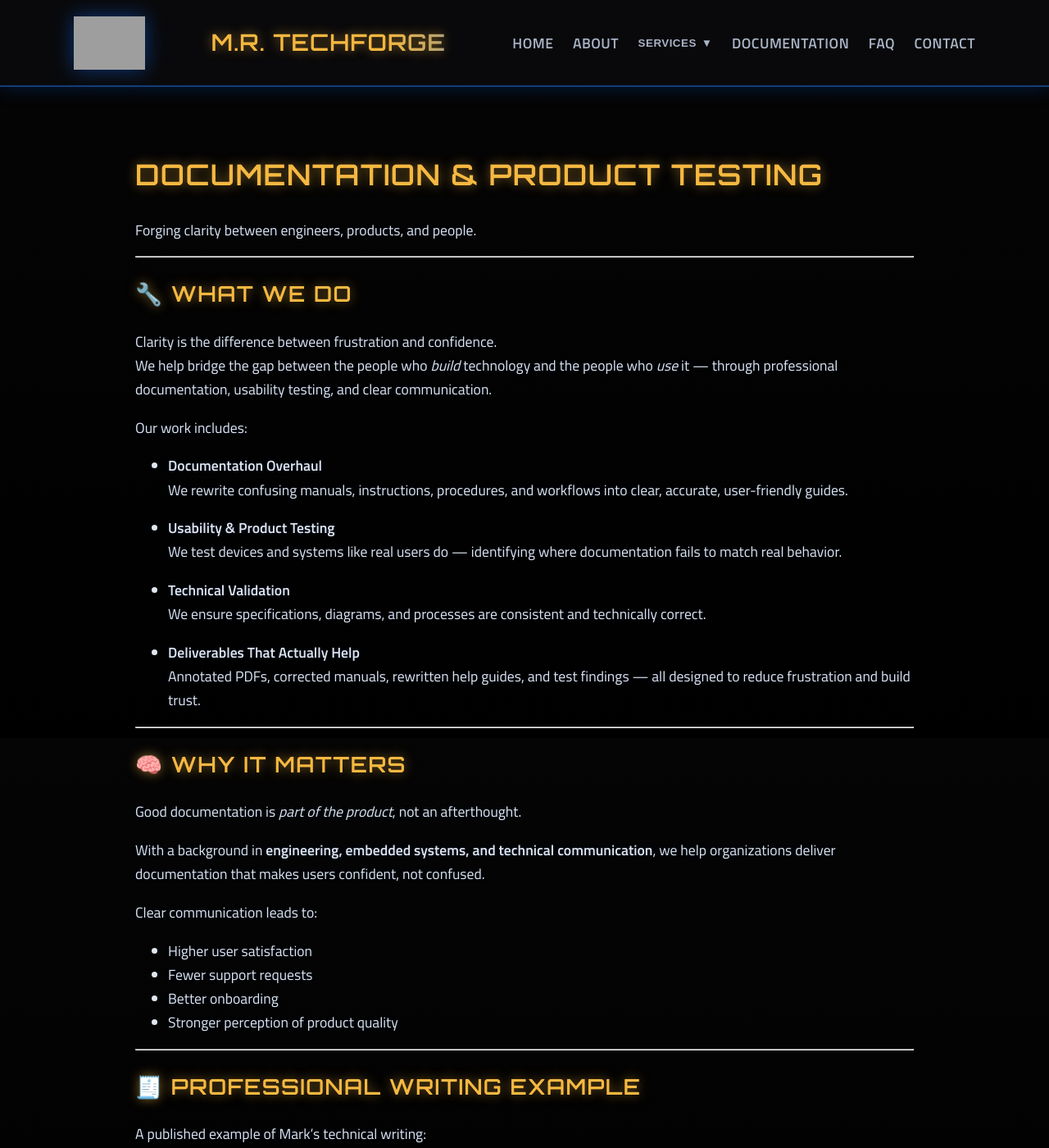
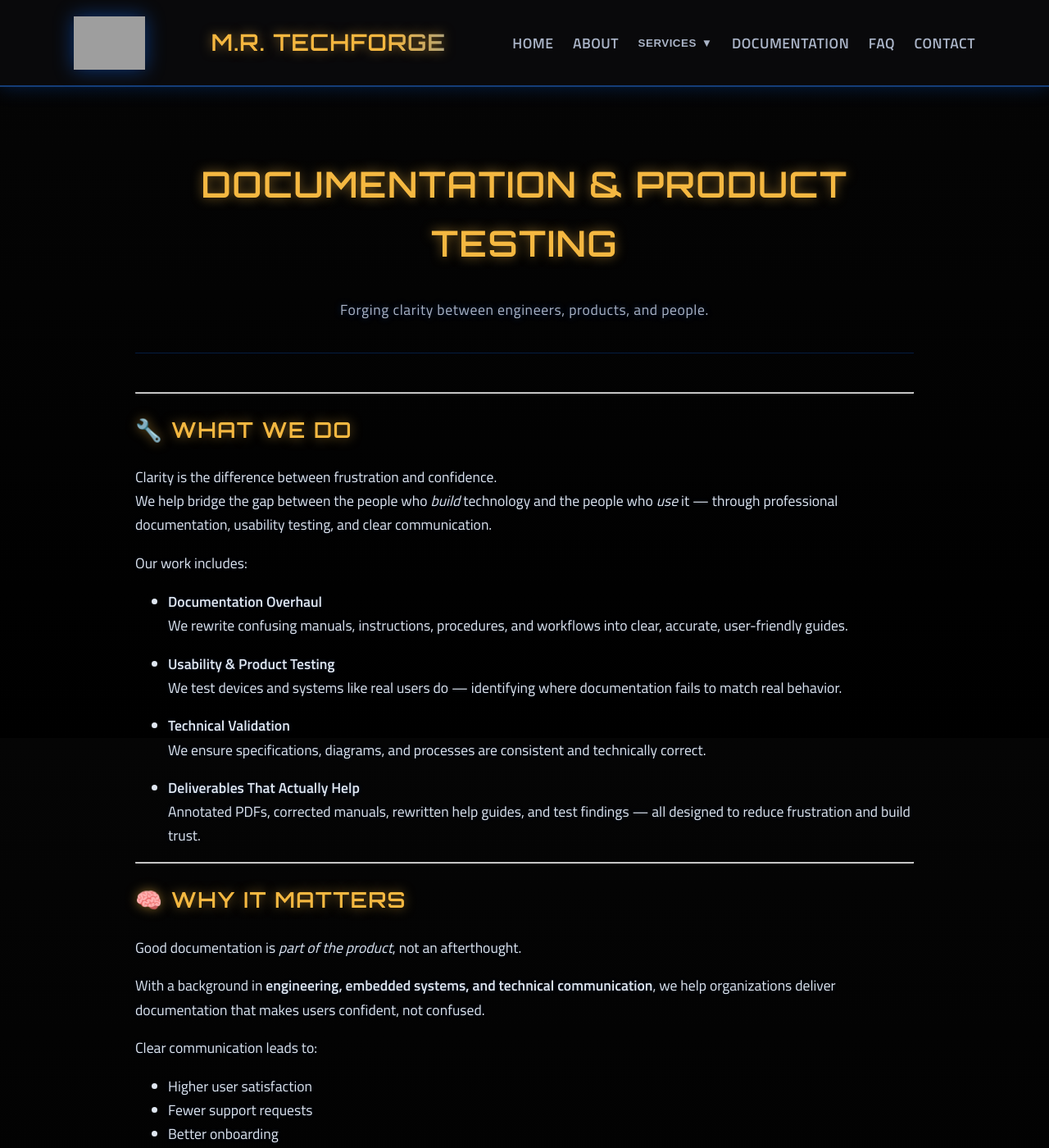
Before and after one commit to markisrt4/mrtechforge.github.io, a Jekyll site: the page built from documentation.md, in a window 1280 px wide and 1400 px high. Shown: the whole window at 82% size. Built offline with Jekyll 4.4.1, drawn with Linux system fonts in a browser that asks for light colours; grey boxes are pictures that could not be loaded.

Commit message:
Update _pages-documentation.scss

```diff
--- a/_sass/_pages-documentation.scss
+++ b/_sass/_pages-documentation.scss
@@ -109,3 +109,42 @@
     font-size: 0.9rem;
   }
 }
+
+/* ==========================================================
+   DOCUMENTATION HERO (Top Banner)
+   ========================================================== */
+
+.doc-hero {
+  text-align: center;
+  margin: 1rem auto 2.8rem;
+  padding-bottom: 1.2rem;
+
+  border-bottom: 1px solid rgba(var(--forge-accent-rgb), 0.25);
+}
+
+.doc-title {
+  font-family: "Orbitron", sans-serif;
+  font-size: clamp(2.0rem, 4vw, 2.6rem);
+  text-transform: uppercase;
+  letter-spacing: 1.5px;
+  color: var(--forge-hotmetal);
+  text-shadow: 0 0 14px rgba(var(--forge-hotmetal-rgb), 0.55);
+}
+
+.doc-tagline {
+  font-size: 1.05rem;
+  margin-top: 0.5rem;
+  color: var(--forge-subtext);
+  letter-spacing: 0.6px;
+  text-shadow: 0 0 8px rgba(var(--forge-accent-rgb), 0.35);
+}
+
+/* subtle fade-in */
+.doc-hero {
+  animation: docHeroFade 0.6s ease-out;
+}
+
+@keyframes docHeroFade {
+  from { opacity: 0; transform: translateY(6px); }
+  to   { opacity: 1; transform: translateY(0); }
+}
```
